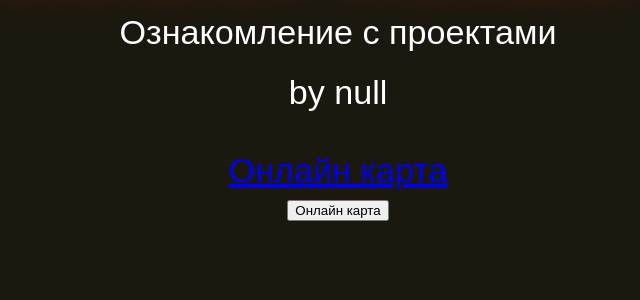
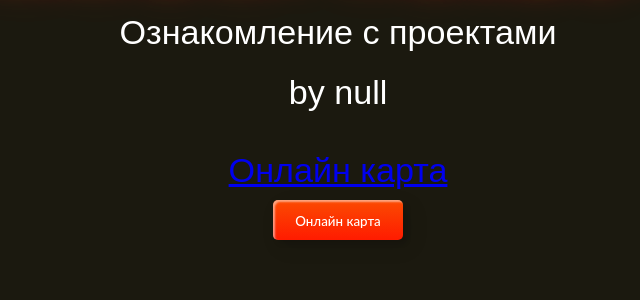
Before and after one commit to a-wow/a-wow.github.io, a PHP site: page / in a window 1280 px wide. Shown: the part 371-671 px from the top of the page, without its empty margins (302-942 px from the left). Run offline with PHP 8.4, Linux system fonts and the light colour scheme; some web fonts are replaced.

Commit message:
Update style.css

```diff
--- a/style.css
+++ b/style.css
@@ -291,3 +291,67 @@ i {
   font-style: normal;
   font-weight: 100;
 }
+
+
+
+
+
+
+.custom-btn {
+  width: 130px;
+  height: 40px;
+  color: #fff;
+  border-radius: 5px;
+  padding: 10px 25px;
+  font-family: 'Lato', sans-serif;
+  font-weight: 500;
+  background: transparent;
+  cursor: pointer;
+  transition: all 0.3s ease;
+  position: relative;
+  display: inline-block;
+   box-shadow:inset 2px 2px 2px 0px rgba(255,255,255,.5),
+   7px 7px 20px 0px rgba(0,0,0,.1),
+   4px 4px 5px 0px rgba(0,0,0,.1);
+  outline: none;
+}
+.btn-5 {
+  width: 130px;
+  height: 40px;
+  line-height: 42px;
+  padding: 0;
+  border: none;
+  background: rgb(255,27,0);
+background: linear-gradient(0deg, rgba(255,27,0,1) 0%, rgba(251,75,2,1) 100%);
+}
+.btn-5:hover {
+  color: #f0094a;
+  background: transparent;
+   box-shadow:none;
+}
+.btn-5:before,
+.btn-5:after{
+  content:'';
+  position:absolute;
+  top:0;
+  right:0;
+  height:2px;
+  width:0;
+  background: #f0094a;
+  box-shadow:
+   -1px -1px 5px 0px #fff,
+   7px 7px 20px 0px #0003,
+   4px 4px 5px 0px #0002;
+  transition:400ms ease all;
+}
+.btn-5:after{
+  right:inherit;
+  top:inherit;
+  left:0;
+  bottom:0;
+}
+.btn-5:hover:before,
+.btn-5:hover:after{
+  width:100%;
+  transition:800ms ease all;
+}
```
